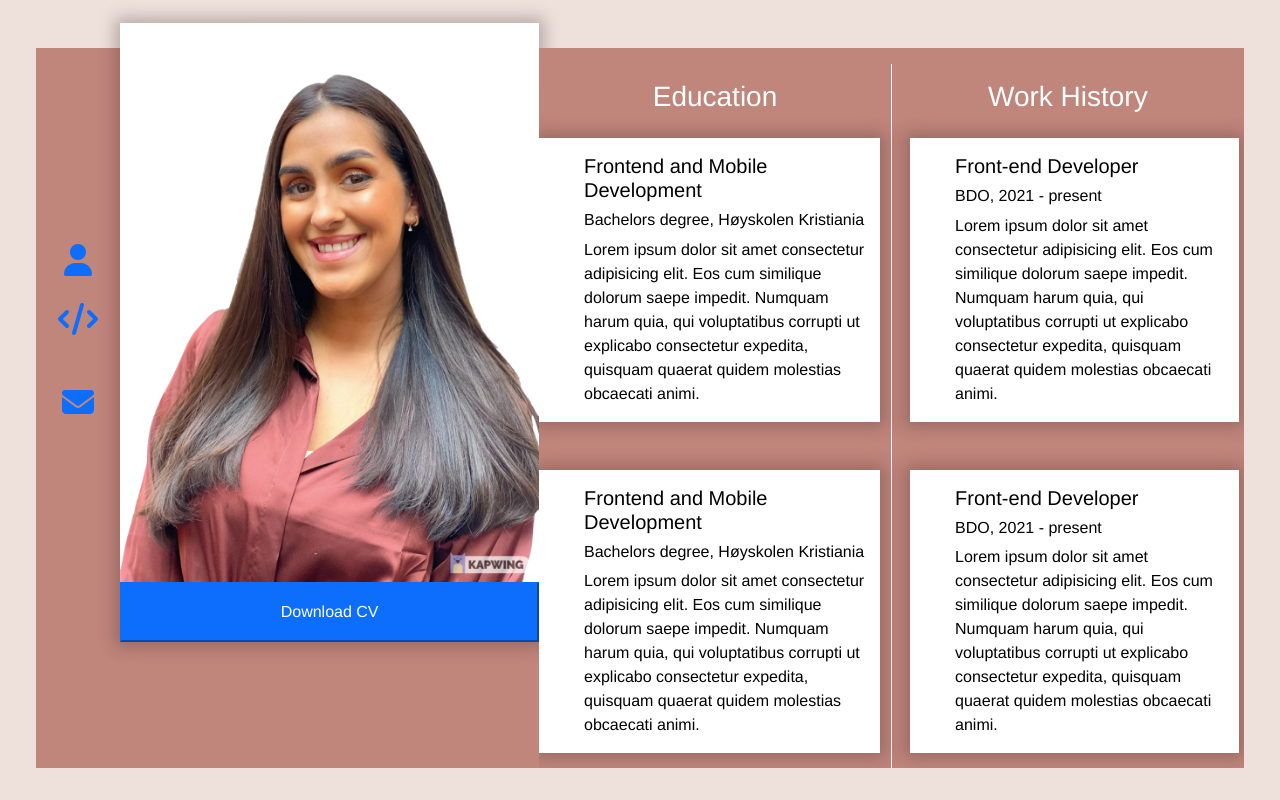
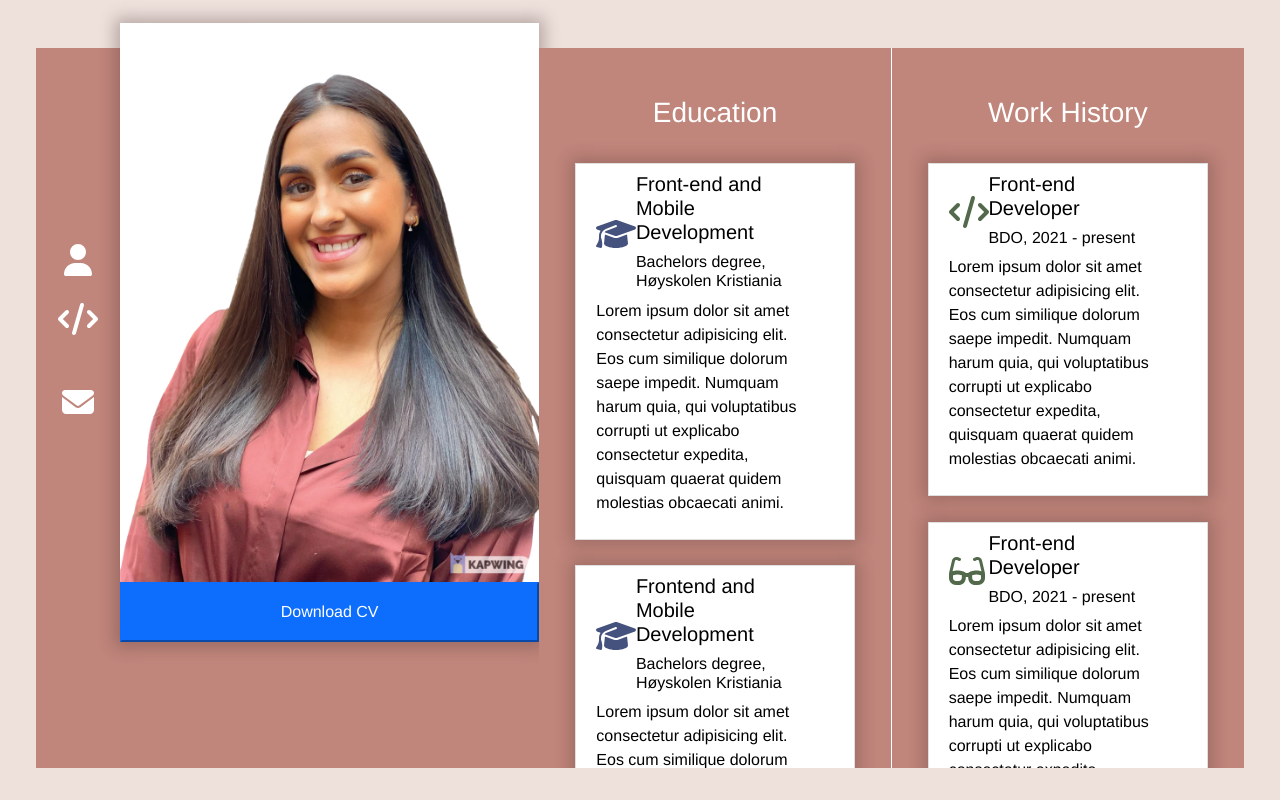
Before and after one commit to AminaBre/ProfilePage, a Vue app: page /history in a window 1280 px wide. Built offline with nearby package versions, Linux system fonts and the light colour scheme.

Commit message:
working on design on technicalSkills page

```diff
--- a/src/components/AboutMe.vue
+++ b/src/components/AboutMe.vue
@@ -2,13 +2,13 @@
   <div class="row mt-4">
     <div class="col">
       <div class="row">
-        <h1>Amina Brenneng</h1>
+        <h1>About me</h1>
       </div>
       <hr />
       <div class="row facts">
-        <div class="col"><p>Oslo</p></div>
-        <div class="col"><p>Front-end Developer</p></div>
-        <div class="col"><p>25 yrs</p></div>
+        <div class="col"><h5>Oslo</h5></div>
+        <div class="col"><h5>Front-end Developer</h5></div>
+        <div class="col"><h5>25 yrs</h5></div>
       </div>
       <div class="row mt-2 px-4">
         <p>
@@ -25,15 +25,15 @@
       <div class="row mt-4">
         <div class="col">
           <font-awesome-icon icon="feather-alt" size="2x" class="p-0 tan" />
-          <p>Creative</p>
+          <h5>Creative</h5>
         </div>
         <div class="col">
           <font-awesome-icon icon="book-reader" size="2x" class="p-0 tan" />
-          <p>Fast learner</p>
+          <h5>Fast learner</h5>
         </div>
         <div class="col">
           <font-awesome-icon icon="users" size="2x" class="p-0 tan" />
-          <p>Team player</p>
+          <h5>Team player</h5>
         </div>
       </div>
       <hr />
@@ -49,7 +49,7 @@ export default {
 
 <style scoped>
 .facts {
-  color: rgb(96, 55, 40);
+  color: rgb(62, 26, 13);
 }
 
 .tan {
--- a/src/components/History.vue
+++ b/src/components/History.vue
@@ -1,59 +1,121 @@
 <template>
-  <div class="row my-3 history">
-    <div class="col-sm-6 pt-3 education-content">
+  <div class="row history-content">
+    <div class="col-lg-6 p-5 education-content">
       <div class="row">
         <h3>Education</h3>
       </div>
-      <div class="row education-card mb-5">
-        <h5>Frontend and Mobile Development</h5>
+      <div class="row card p-2">
+        <div class="row header-content">
+          <div class="col-2 header-icon">
+            <font-awesome-icon icon="graduation-cap" size="2x" class="p-0" />
+          </div>
+          <div class="col-10 header-text">
+            <h5>Front-end and Mobile Development</h5>
             <h6>Bachelors degree, Høyskolen Kristiania</h6>
+          </div>
+        </div>
+        <div class="row card-content">
           <p>
             Lorem ipsum dolor sit amet consectetur adipisicing elit. Eos cum similique dolorum saepe
-          impedit. Numquam harum quia, qui voluptatibus corrupti ut explicabo consectetur expedita,
-          quisquam quaerat quidem molestias obcaecati animi.
-        </p>
-      </div>
-      <div class="row education-card">
-        <h5>Frontend and Mobile Development</h5>
-        <h6>Bachelors degree, Høyskolen Kristiania</h6>
-        <p>
-          Lorem ipsum dolor sit amet consectetur adipisicing elit. Eos cum similique dolorum saepe
-          impedit. Numquam harum quia, qui voluptatibus corrupti ut explicabo consectetur expedita,
-          quisquam quaerat quidem molestias obcaecati animi.
+            impedit. Numquam harum quia, qui voluptatibus corrupti ut explicabo consectetur
+            expedita, quisquam quaerat quidem molestias obcaecati animi.
           </p>
         </div>
       </div>
-    <div class="col-sm-6 pt-3">
+      <div class="row card p-2">
+        <div class="row header-content">
+          <div class="col-2 header-icon">
+            <font-awesome-icon icon="graduation-cap" size="2x" class="p-0" />
+          </div>
+          <div class="col-10 header-text">
+            <h5>Frontend and Mobile Development</h5>
+            <h6>Bachelors degree, Høyskolen Kristiania</h6>
+          </div>
+        </div>
+        <div class="row card-content">
+          <p>
+            Lorem ipsum dolor sit amet consectetur adipisicing elit. Eos cum similique dolorum saepe
+            impedit. Numquam harum quia, qui voluptatibus corrupti ut explicabo consectetur
+            expedita, quisquam quaerat quidem molestias obcaecati animi.
+          </p>
+        </div>
+      </div>
+    </div>
+    <div class="col-lg-6 p-5 work-content">
       <div class="row">
         <h3>Work History</h3>
       </div>
-      <div class="row work-card mb-5">
+      <div class="row card p-2">
+        <div class="row header-content">
+          <div class="col-2 header-icon">
+            <font-awesome-icon icon="code" size="2x" class="p-0" />
+          </div>
+          <div class="col-10 header-text">
             <h5>Front-end Developer</h5>
             <h6>BDO, 2021 - present</h6>
+          </div>
+        </div>
+        <div class="row card-content">
           <p>
             Lorem ipsum dolor sit amet consectetur adipisicing elit. Eos cum similique dolorum saepe
-          impedit. Numquam harum quia, qui voluptatibus corrupti ut explicabo consectetur expedita,
-          quisquam quaerat quidem molestias obcaecati animi.
+            impedit. Numquam harum quia, qui voluptatibus corrupti ut explicabo consectetur
+            expedita, quisquam quaerat quidem molestias obcaecati animi.
           </p>
         </div>
-      <div class="row work-card mb-5">
+      </div>
+      <div class="row card p-2">
+        <div class="row header-content">
+          <div class="col-2 header-icon">
+            <font-awesome-icon icon="glasses" size="2x" class="p-0" />
+          </div>
+          <div class="col-10 header-text">
             <h5>Front-end Developer</h5>
             <h6>BDO, 2021 - present</h6>
+          </div>
+        </div>
+        <div class="row card-content">
           <p>
             Lorem ipsum dolor sit amet consectetur adipisicing elit. Eos cum similique dolorum saepe
-          impedit. Numquam harum quia, qui voluptatibus corrupti ut explicabo consectetur expedita,
-          quisquam quaerat quidem molestias obcaecati animi.
+            impedit. Numquam harum quia, qui voluptatibus corrupti ut explicabo consectetur
+            expedita, quisquam quaerat quidem molestias obcaecati animi.
           </p>
         </div>
-
-      <div class="row work-card mb-5">
+      </div>
+      <div class="row card p-2">
+        <div class="row header-content">
+          <div class="col-2 header-icon">
+            <font-awesome-icon icon="shield-alt" size="2x" class="p-0" />
+          </div>
+          <div class="col-10 header-text">
             <h5>Front-end Developer</h5>
             <h6>BDO, 2021 - present</h6>
+          </div>
+        </div>
+        <div class="row card-content">
           <p>
             Lorem ipsum dolor sit amet consectetur adipisicing elit. Eos cum similique dolorum saepe
-          impedit. Numquam harum quia, qui voluptatibus corrupti ut explicabo consectetur expedita,
-          quisquam quaerat quidem molestias obcaecati animi.
+            impedit. Numquam harum quia, qui voluptatibus corrupti ut explicabo consectetur
+            expedita, quisquam quaerat quidem molestias obcaecati animi.
           </p>
+        </div>
+      </div>
+      <div class="row card p-2">
+        <div class="row header-content">
+          <div class="col-2 header-icon">
+            <font-awesome-icon icon="graduation-cap" size="2x" class="p-0" />
+          </div>
+          <div class="col-10 header-text">
+            <h5>Front-end Developer</h5>
+            <h6>BDO, 2021 - present</h6>
+          </div>
+        </div>
+        <div class="row card-content">
+          <p>
+            Lorem ipsum dolor sit amet consectetur adipisicing elit. Eos cum similique dolorum saepe
+            impedit. Numquam harum quia, qui voluptatibus corrupti ut explicabo consectetur
+            expedita, quisquam quaerat quidem molestias obcaecati animi.
+          </p>
+        </div>
       </div>
     </div>
   </div>
@@ -66,36 +128,34 @@ export default {
 </script>
 
 <style scoped>
-.history {
-  color: white;
+.header-content {
+  align-items: center;
 }
+
 .education-content {
   border-right: 1px solid white;
 }
 
-.education-card {
+.education-content .header-icon {
+  color: rgb(69, 82, 126);
+}
+
+.work-content .header-icon {
+  color: #526a4b;
+}
+
+.card {
   background-color: white;
   color: black;
-  position: relative;
-  width: 104%;
-  margin-top: 5%;
-  padding-left: 10%;
-  padding-top: 5%;
+  margin-top: 10%;
   text-align: left;
-  box-shadow: 0px 0px 15px 5px #4a343454;
-  margin-right: 10%;
+  box-shadow: 0px 0px 15px 5px #3620203d;
+  border-radius: 0px;
+  transition: 0.5s;
 }
 
-.work-card {
-  background-color: white;
-  color: black;
-  position: relative;
-  width: 100%;
-  margin-top: 5%;
-  padding-left: 10%;
-  padding-top: 5%;
-  text-align: left;
-  box-shadow: 0px 0px 15px 5px #4a343454;
-  margin-left: 2%;
+.card:hover {
+  transform: scale(1.05);
+  box-shadow: 0px 0px 15px 5px #362020af;
 }
 </style>
--- a/src/components/Index.vue
+++ b/src/components/Index.vue
@@ -55,6 +55,7 @@ export default {
 
 .sidebar-container {
   background-color: #c0857b;
+  height: 90vh;
 }
 
 .contact-container {
--- a/src/components/Navigation.vue
+++ b/src/components/Navigation.vue
@@ -19,7 +19,7 @@
     </div>
 
     <div class="row mt-4">
-      <router-link to="/contact">
+      <router-link to="/contact" tag="a">
         <font-awesome-icon icon="envelope" size="2x" class="p-0" />
       </router-link>
     </div>
@@ -36,8 +36,23 @@ export default {
 router-link {
   color: white;
 }
+
 .navigation-content {
   position: relative;
   top: 33%;
 }
+
+a {
+  color: white;
+}
+
+a:hover {
+  color: rgb(62, 26, 13);
+  transform: scale(1.2);
+}
+
+a.router-link-active {
+  color: rgb(62, 26, 13);
+  transform: scale(1.2);
+}
 </style>
--- a/src/components/TechnicalSkills.vue
+++ b/src/components/TechnicalSkills.vue
@@ -1,10 +1,12 @@
 <template>
-  <div class="row mt-3">
+  <div class="row mt-4">
     <div class="col">
       <div class="row">
-        <h3>technical skills</h3>
+        <h1>Skills</h1>
       </div>
-      <div class="row skills my-4 px-3">
+      <hr />
+      <div class="row mt-4">
+        <b-progress :value="value" :max="max" show-progress animated></b-progress>
         <div class="col">
           <ul>
             <li>React</li>
@@ -34,13 +36,28 @@
 
 <script>
 export default {
+  data() {
+    return { value: 45, max: 100 };
+  },
+
   name: 'TechnicalSkills',
 };
 </script>
 
 <style scoped>
-.skills {
-  color: #fff;
+ul {
+  list-style-type: none;
   text-align: left;
+  font-size: 1.7rem;
+  color: rgb(62, 26, 13);
+}
+li {
+  border-bottom: 2px solid rgb(241, 231, 231);
+  margin: 5px;
+  transition: 0.5s;
+}
+
+li:hover {
+  transform: scale(1.05);
 }
 </style>
--- a/src/main.js
+++ b/src/main.js
@@ -12,10 +12,24 @@ import {
   faFeatherAlt,
   faBookReader,
   faUsers,
+  faGraduationCap,
+  faGlasses,
+  faShieldAlt,
 } from '@fortawesome/free-solid-svg-icons';
 import App from './App.vue';
 import router from './router';
 
-library.add(faUser, faCogs, faCode, faEnvelope, faFeatherAlt, faBookReader, faUsers);
+library.add(
+  faUser,
+  faCogs,
+  faCode,
+  faEnvelope,
+  faFeatherAlt,
+  faBookReader,
+  faUsers,
+  faGraduationCap,
+  faGlasses,
+  faShieldAlt,
+);
 
 createApp(App).use(router).component('font-awesome-icon', FontAwesomeIcon).mount('#app');
```
Also changed, not shown: src/components/Footer.vue (added). Lines whose indentation alone changed are shown as unchanged.
